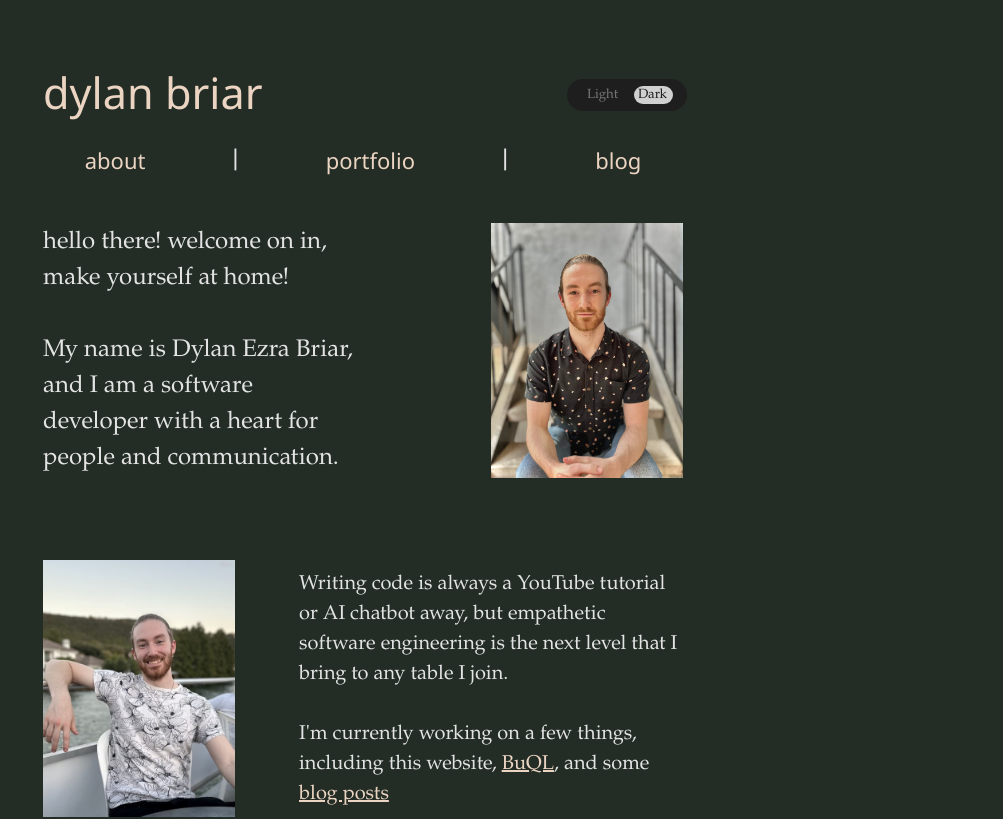
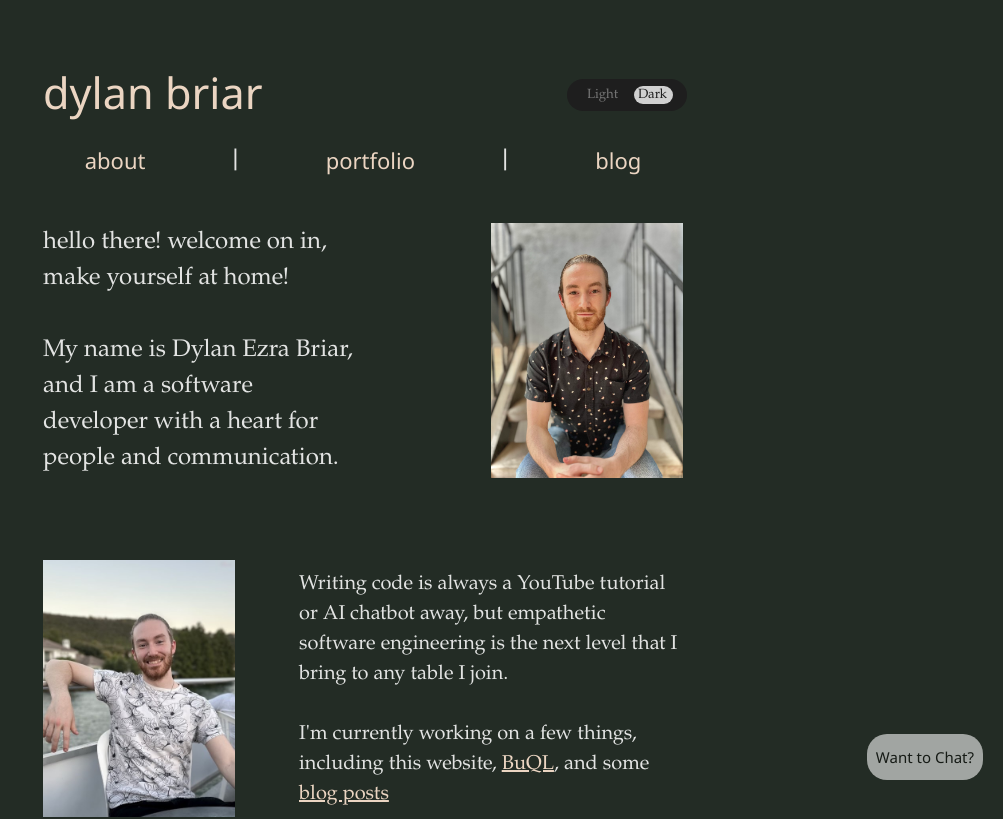
Before and after one commit to dylanbriar/Briar, a Vue app: page / in a window 1280 px wide. Shown: the top 819 px of the page, without its empty margins (277-1280 px from the left). Built offline with nearby package versions, Linux system fonts and the light colour scheme.

Commit message:
feat(App): add Calendly button

```diff
--- a/src/App.vue
+++ b/src/App.vue
@@ -38,6 +38,10 @@
 
 document.addEventListener('keydown', handleKeyPress);
 
+function handleScheduleClick(){
+  window.open("https://calendly.com/dylan-e-briar/30min", "myCalendly")
+}
+
 </script>
 
 <template>
@@ -67,6 +71,7 @@
       <p>&nbsp;&nbsp;&nbsp;&nbsp;To hear about updates to this website, or updates from my engineering journey in general, check out my <a id="socialsTemp" href="https://twitter.com/DylanBriar">profile on X</a> or <a id="socialsTemp" href="https://www.linkedin.com/in/dylanbriar/">LinkedIn.</a></p>
       <p id="comingSoon">Coming Soon: <br> Socials Dropdown switcher <br> Blog posts <br> Fancy Styling <br> (i'm technically fullstack but i'm definitely more comfy on the backend) <br> (don't laugh at me)</p>
   </div>
+  <button class="button-57" role="button" @click="handleScheduleClick()"><span class="text">Want to Chat?</span><span>Schedule a call!</span></button>
 </template>
 
 <style scoped>
@@ -118,6 +123,75 @@
   font-size: 16px;
 }
 
+/* credit to Scott Branch on CSS Scan */
+.button-57 {
+  position: fixed;
+  bottom: 20px;
+  right: 20px;
+  overflow: hidden;
+  border: 1px solid #ffffff00;
+  border-radius: 20px;
+  color: #161b16;
+  display: inline-block;
+  font-size: 15px;
+  line-height: 15px;
+  padding: 15px 8px 14px;
+  font-family: 'Segoe UI', Tahoma, Geneva, Verdana, sans-serif;
+  text-decoration: none;
+  cursor: pointer;
+  background: #ffffff93;
+  user-select: none;
+  -webkit-user-select: none;
+  touch-action: manipulation;
+}
+
+.button-57 span:first-child {
+  position: relative;
+  transition: color 600ms cubic-bezier(0.48, 0, 0.12, 1);
+  z-index: 10;
+}
+
+.button-57 span:last-child {
+  color: white;
+  display: block;
+  position: absolute;
+  bottom: 0;
+  transition: all 500ms cubic-bezier(0.48, 0, 0.12, 1);
+  z-index: 100;
+  opacity: 0;
+  top: 50%;
+  left: 50%;
+  transform: translateY(225%) translateX(-50%);
+  height: 14px;
+  line-height: 13px;
+}
+
+.button-57:after {
+  content: "";
+  position: absolute;
+  bottom: -50%;
+  left: 0;
+  width: 100%;
+  height: 100%;
+  background-color: rgb(0, 30, 6);
+  transform-origin: bottom center;
+  transition: transform 600ms cubic-bezier(0.48, 0, 0.12, 1);
+  transform: skewY(9.3deg) scaleY(0);
+  z-index: 50;
+}
+
+.button-57:hover:after {
+  transform-origin: bottom center;
+  transform: skewY(9.3deg) scaleY(2);
+}
+
+.button-57:hover span:last-child {
+  transform: translateX(-50%) translateY(-100%);
+  opacity: 1;
+  transition: all 900ms cubic-bezier(0.48, 0, 0.12, 1);
+}
+/* ^^credit to Scott Branch on CSS Scan^^ */
+
 @media (max-width: 350px) {
   #title-and-switcher {
     display: flex;
```
